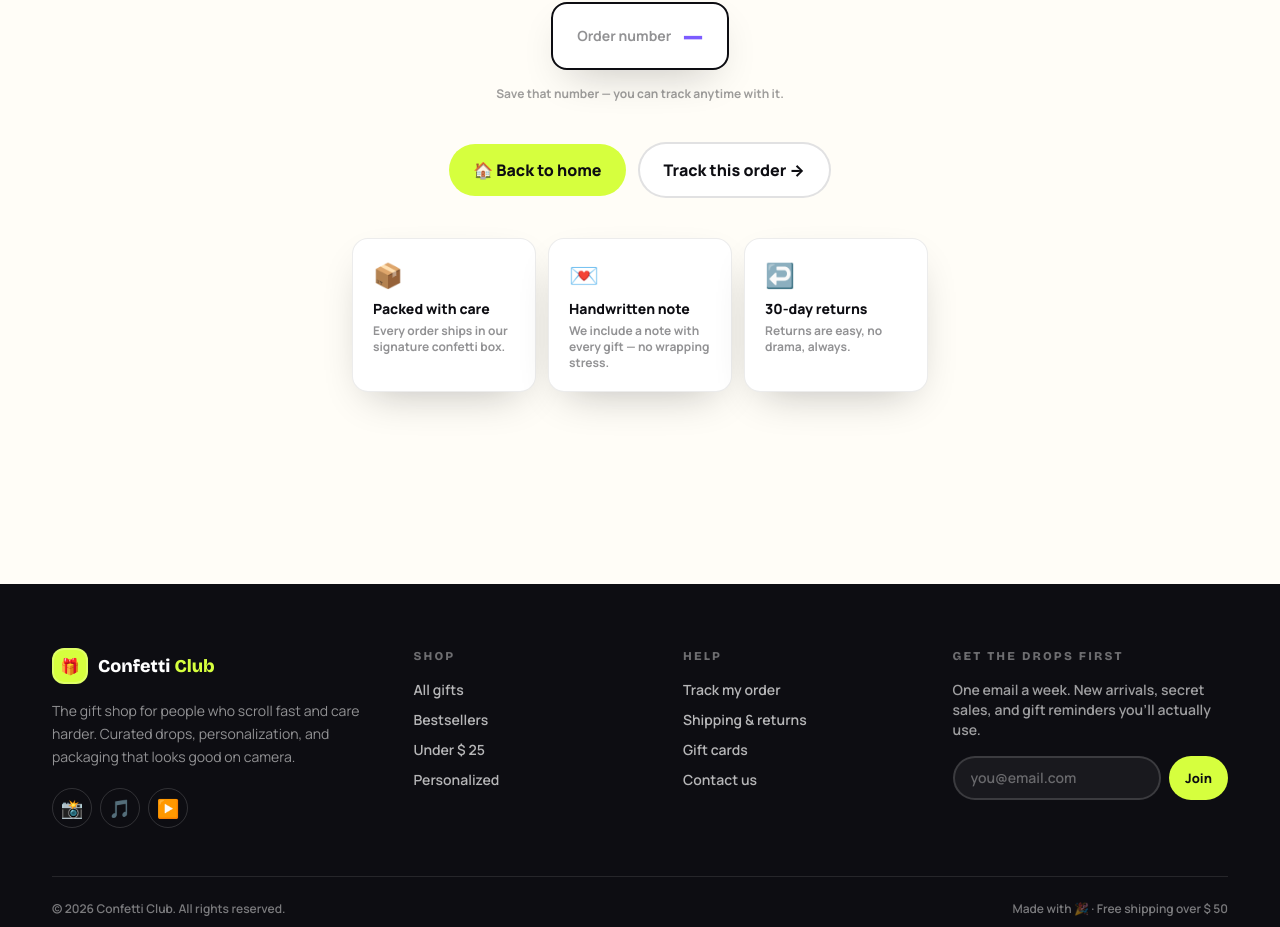
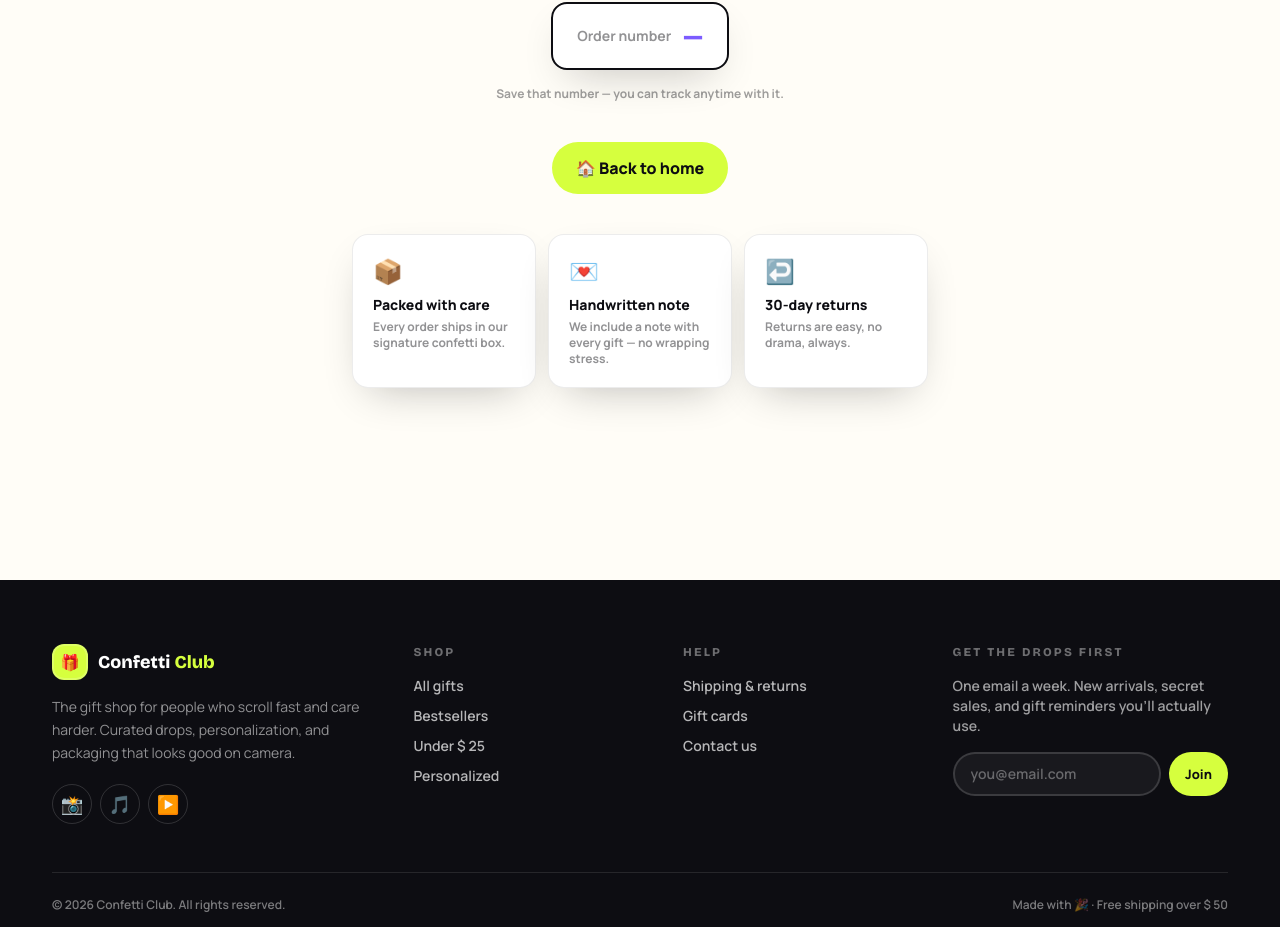
Before and after one commit to DefenceSteller/GiftStore, a Next.js app: page /order-success in a window 1280 px wide. Shown: the part 499-1426 px from the top of the page. Built offline with nearby package versions, Linux system fonts and the light colour scheme; no server answers.

Commit message:
remove: Track my order buttons from footer and order-confirmed page

```diff
--- a/app/order-success/page.tsx
+++ b/app/order-success/page.tsx
@@ -59,12 +59,6 @@ async function SuccessContent({
           <Link href="/" className="btn-lime text-base">
             🏠 Back to home
           </Link>
-          <Link
-            href="/track"
-            className="btn-outline text-base"
-          >
-            Track this order →
-          </Link>
         </div>
 
         <div className="mt-10 grid gap-3 sm:grid-cols-3">
--- a/src/components/store/StoreFooter.tsx
+++ b/src/components/store/StoreFooter.tsx
@@ -52,7 +52,6 @@ export default function StoreFooter() {
           <div>
             <h4 className="text-xs font-extrabold uppercase tracking-[0.18em] text-white/40">Help</h4>
             <ul className="mt-4 space-y-2.5 text-sm font-semibold text-white/70">
-              <li><Link className="transition hover:text-acid" href="/track">Track my order</Link></li>
               <li><Link className="transition hover:text-acid" href="/track">Shipping &amp; returns</Link></li>
               <li><Link className="transition hover:text-acid" href="/shop">Gift cards</Link></li>
               <li><Link className="transition hover:text-acid" href="/contact">Contact us</Link></li>
```
